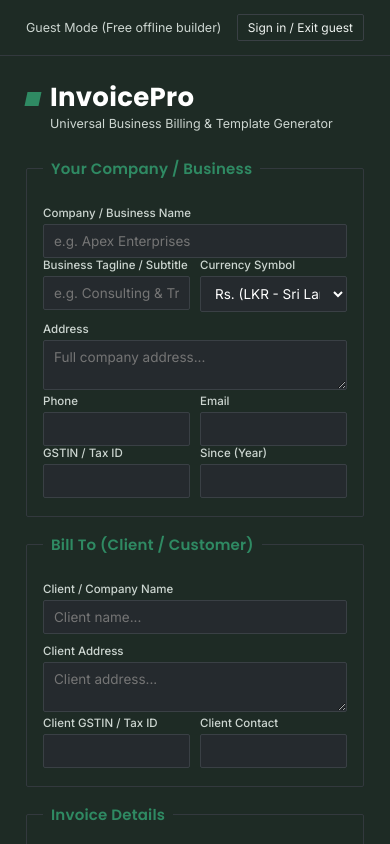
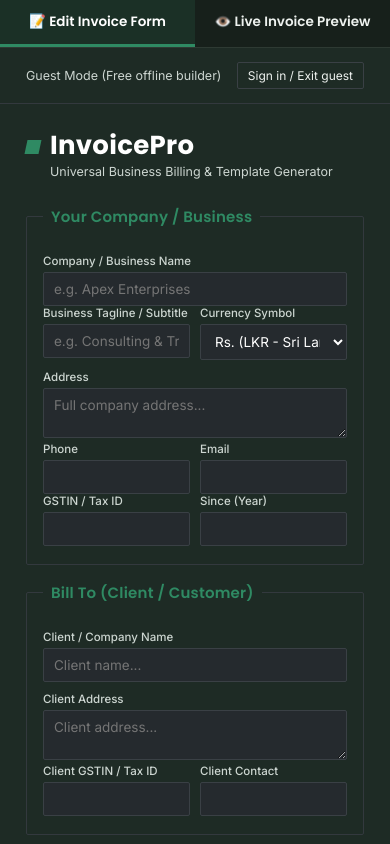
Before and after one commit to ArkamVentures/InvoicePro, a React (Vite) app: page / in a window 390 px wide. Both pictures are taken after a click on the button "⚡ Continue as Guest (No Login Required)". Shown: the top 844 px of the page. Built offline with nearby package versions, Linux system fonts and the light colour scheme; no server answers.

Commit message:
feat: add mobile view tab bar to toggle between Edit Form and Live Invoice Preview

```diff
--- a/src/App.jsx
+++ b/src/App.jsx
@@ -12,6 +12,7 @@ const DRAFT_STORAGE_KEY = "invoicepro_active_draft";
 
 export default function App() {
   const [session, setSession] = useState(undefined); // undefined = not checked yet, null = signed out
+  const [activeTab, setActiveTab] = useState("edit"); // mobile view tab: 'edit' or 'preview'
   const [leftWidth, setLeftWidth] = useState(() => {
     const saved = localStorage.getItem("invoicepro_panel_width");
     return saved ? Math.max(300, Math.min(700, Number(saved))) : 420;
@@ -221,8 +222,23 @@ export default function App() {
 
   return (
     <>
+      <div className="mobile-tab-bar">
+        <button
+          className={`mobile-tab-btn ${activeTab === "edit" ? "active" : ""}`}
+          onClick={() => setActiveTab("edit")}
+        >
+          📝 Edit Invoice Form
+        </button>
+        <button
+          className={`mobile-tab-btn ${activeTab === "preview" ? "active" : ""}`}
+          onClick={() => setActiveTab("preview")}
+        >
+          👁️ Live Invoice Preview
+        </button>
+      </div>
+
       <div
-        className={`app ${isResizing ? "resizing" : ""}`}
+        className={`app ${isResizing ? "resizing" : ""} mobile-tab-${activeTab}`}
         style={{ gridTemplateColumns: `${leftWidth}px 8px 1fr` }}
       >
         <div className="panel-wrap">
--- a/src/styles.css
+++ b/src/styles.css
@@ -22,7 +22,42 @@ h1,h2,h3,.label,.mono-label{font-family:'Poppins',sans-serif;}
 /* ---- App shell ---- */
 .app{display:grid;grid-template-columns:420px 8px 1fr;height:100vh;overflow:hidden;}
 .app.resizing{user-select:none;cursor:col-resize;}
-@media (max-width:980px){.app{grid-template-columns:1fr !important;height:auto !important;overflow:visible !important;}}
+
+.mobile-tab-bar{display:none;}
+
+@media (max-width:980px){
+  html, body{height:auto !important;overflow:visible !important;}
+  .app{grid-template-columns:1fr !important;height:auto !important;overflow:visible !important;}
+  .mobile-tab-bar{
+    display:flex;
+    background:#17201b;
+    position:sticky;
+    top:0;
+    z-index:60;
+    border-bottom:1px solid #2e3a33;
+  }
+  .mobile-tab-btn{
+    flex:1;
+    background:none;
+    border:none;
+    color:var(--silver-light);
+    padding:12px;
+    font-family:'Poppins',sans-serif;
+    font-size:13.5px;
+    font-weight:600;
+    cursor:pointer;
+    border-bottom:3px solid transparent;
+  }
+  .mobile-tab-btn.active{
+    color:#fff;
+    background:rgba(47,138,99,.15);
+    border-bottom-color:var(--safety);
+  }
+  .app.mobile-tab-edit .stage{display:none !important;}
+  .app.mobile-tab-edit .panel-wrap{display:flex !important;height:auto !important;overflow-y:visible !important;}
+  .app.mobile-tab-preview .panel-wrap{display:none !important;}
+  .app.mobile-tab-preview .stage{display:flex !important;height:auto !important;overflow-y:visible !important;}
+}
 
 .resizer-handle{
   width:8px;
```
